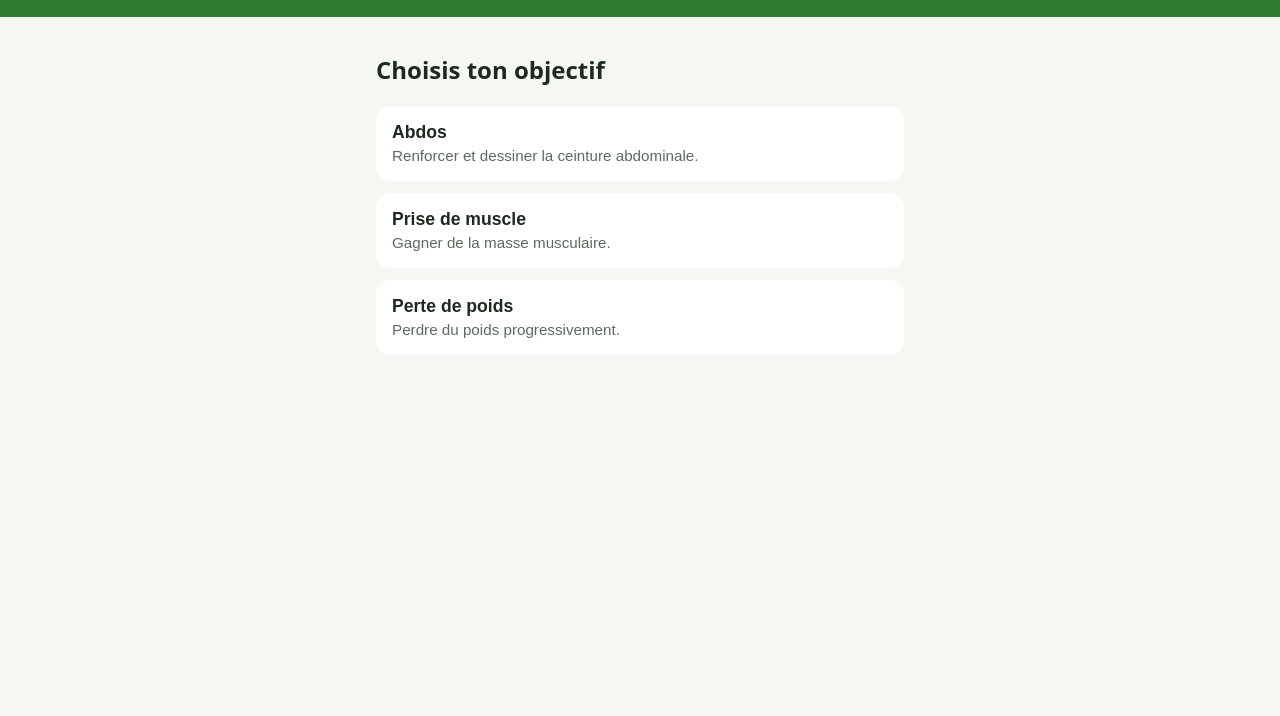
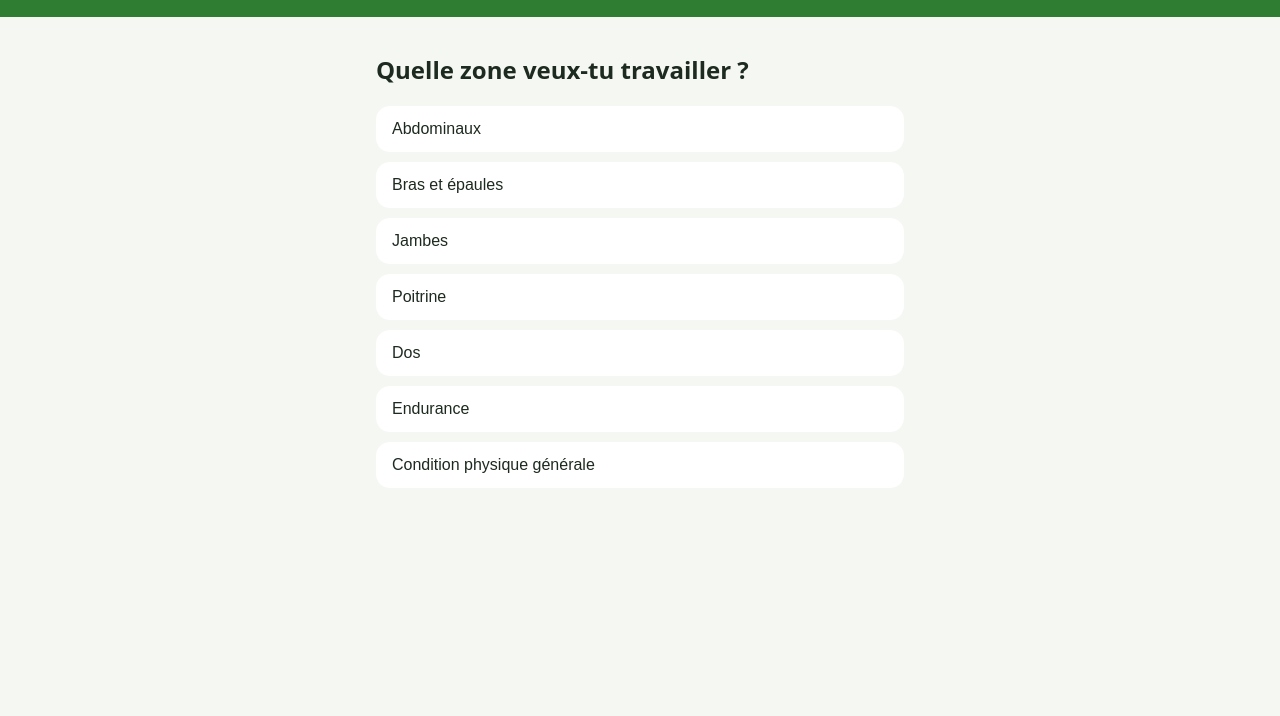
Before and after one commit to zarakoustra/Fo-Gbachi, a plain HTML site: page index.html in a window 1280 px wide. Shown: the part 84-800 px from the top of the page. Drawn offline with Linux system fonts and the light colour scheme.

Commit message:
Update index.html

```diff
--- a/index.html
+++ b/index.html
@@ -3,7 +3,7 @@
 <head>
 <meta charset="UTF-8">
 <meta name="viewport" content="width=device-width, initial-scale=1, viewport-fit=cover">
-<title>Fo-Gbâchi</title>
+<title>Faut Gbâchi</title>
 <style>
   :root { color-scheme: light dark; --bg:#f5f7f2; --card:#fff; --text:#1d2a1f; --muted:#5b6b5e; --accent:#2e7d32; --accent-soft:#e3f1e4; }
   @media (prefers-color-scheme: dark) {
@@ -16,9 +16,8 @@
   header p { margin:4px 0 0; opacity:.9; }
   main { padding:16px; max-width:560px; margin:0 auto; }
   .card { background:var(--card); border-radius:14px; padding:16px; margin-bottom:12px; }
-  .objective { width:100%; text-align:left; background:var(--card); color:var(--text); border:none; border-radius:14px; padding:16px; margin-bottom:12px; font-size:1rem; cursor:pointer; }
-  .objective strong { display:block; font-size:1.1rem; margin-bottom:4px; }
-  .objective span { color:var(--muted); font-size:.95rem; }
+  .objective { width:100%; text-align:left; background:var(--card); color:var(--text); border:none; border-radius:14px; padding:14px 16px; margin-bottom:10px; font-size:1rem; cursor:pointer; }
+  .objective strong { display:block; font-size:1.05rem; }
   .back { background:none; border:none; color:var(--accent); font-size:1rem; padding:8px 0; cursor:pointer; }
   .label { font-size:.85rem; color:var(--muted); text-transform:uppercase; margin-bottom:4px; }
   .meal { display:flex; gap:10px; align-items:center; background:var(--accent-soft); border-radius:10px; padding:10px; margin-bottom:8px; }
@@ -34,16 +33,14 @@
 <body>
 
 <header>
-  <h1>Fo-Gbâchi</h1>
+  <h1>Faut Gbâchi</h1>
   <p>On fait sport dèh !</p>
 </header>
 
 <main>
   <section id="home">
-    <h2>Choisis ton objectif</h2>
-    <button class="objective" data-id="abs"><strong>Abdos</strong><span>Renforcer et dessiner la ceinture abdominale.</span></button>
-    <button class="objective" data-id="muscle"><strong>Prise de muscle</strong><span>Gagner de la masse musculaire.</span></button>
-    <button class="objective" data-id="weight_loss"><strong>Perte de poids</strong><span>Perdre du poids progressivement.</span></button>
+    <h2>Quelle zone veux-tu travailler ?</h2>
+    <div id="objectives"></div>
   </section>
 
   <section id="plan" class="hidden">
@@ -79,20 +76,39 @@
 
   const db = getFirestore(initializeApp(firebaseConfig));
 
+  const mealsDefault = [
+    { time: "08:00", meal: "Petit-déjeuner à définir" },
+    { time: "13:00", meal: "Déjeuner à définir" },
+    { time: "19:30", meal: "Dîner à définir" }
+  ];
+
+  // Les 7 zones demandées. Exercices et repas à compléter ensuite.
   const plans = {
-    abs: { title:"Abdos", exercise:"Gainage + crunchs", details:"3 séries de 30 s de gainage, puis 3 x 15 crunchs.",
+    abdos: { title:"Abdominaux", exercise:"Gainage + crunchs", details:"3 séries de 30 s de gainage, puis 3 x 15 crunchs.",
       meals:[{time:"08:00",meal:"Flocons d'avoine, œufs, fruit"},{time:"13:00",meal:"Riz complet, poulet, légumes"},{time:"19:30",meal:"Poisson, patate douce, salade"}] },
-    muscle: { title:"Prise de muscle", exercise:"Pompes + squats", details:"4 séries de 10 pompes et 4 x 15 squats.",
-      meals:[{time:"08:00",meal:"Pain complet, œufs, lait"},{time:"12:30",meal:"Riz, viande maigre, légumes"},{time:"16:30",meal:"Yaourt, banane, amandes"},{time:"20:00",meal:"Pâtes complètes, thon, légumes"}] },
-    weight_loss: { title:"Perte de poids", exercise:"Marche rapide + cardio", details:"30 min de marche rapide, 5 jours sur 7.",
-      meals:[{time:"08:00",meal:"Yaourt nature, fruits, graines"},{time:"13:00",meal:"Légumes, légumineuses, poisson"},{time:"19:00",meal:"Soupe de légumes, œuf"}] }
+    bras_epaules: { title:"Bras et épaules", exercise:"Pompes + développé épaules", details:"3 séries de 10 pompes et 3 x 12 élévations latérales.", meals: mealsDefault },
+    jambes: { title:"Jambes", exercise:"Squats + fentes", details:"4 séries de 15 squats et 3 x 12 fentes par jambe.", meals: mealsDefault },
+    poitrine: { title:"Poitrine", exercise:"Pompes + écartés", details:"4 séries de 10 pompes et 3 x 12 écartés.", meals: mealsDefault },
+    dos: { title:"Dos", exercise:"Tirage + superman", details:"3 séries de 12 tirages et 3 x 15 superman.", meals: mealsDefault },
+    endurance: { title:"Endurance", exercise:"Course ou marche rapide", details:"25 à 30 min, 3 fois par semaine.", meals: mealsDefault },
+    condition: { title:"Condition physique générale", exercise:"Circuit complet", details:"3 tours : squats, pompes, gainage, montées de genoux.", meals: mealsDefault }
   };
 
-  let currentId = null;
-  let currentMeals = [];
   const home = document.getElementById("home");
   const planSection = document.getElementById("plan");
   const statusEl = document.getElementById("status");
+  let currentId = null;
+  let currentMeals = [];
+
+  // Crée les boutons à partir de la liste des zones
+  const objectivesEl = document.getElementById("objectives");
+  Object.entries(plans).forEach(([id, p]) => {
+    const btn = document.createElement("button");
+    btn.className = "objective";
+    btn.textContent = p.title;
+    btn.addEventListener("click", () => showPlan(id));
+    objectivesEl.appendChild(btn);
+  });
 
   function renderMeals() {
     const mealsEl = document.getElementById("meals");
@@ -135,10 +151,6 @@
     renderMeals();
   }
 
-  document.querySelectorAll(".objective").forEach(btn => {
-    btn.addEventListener("click", () => showPlan(btn.dataset.id));
-  });
-
   document.getElementById("back").addEventListener("click", () => {
     planSection.classList.add("hidden");
     home.classList.remove("hidden");
```
